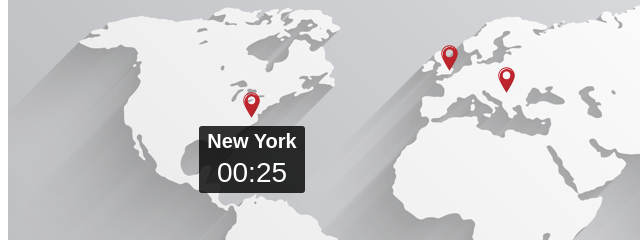
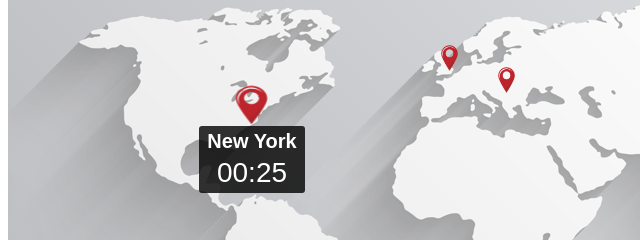
Before and after one commit to stakic-igor/kroon-map, a website: page index.html in a window 1280 px wide. Both pictures are taken after a click on the picture 371 px from the left and 413 px from the top of the page. Shown: the part 308-548 px from the top of the page, 120-760 px from the left. Drawn offline with nearby package versions, Linux system fonts and the light colour scheme.

Commit message:
Add state for pin

```diff
--- a/js/index.js
+++ b/js/index.js
@@ -8,9 +8,12 @@ $(document).ready(function() {
             target.on('click', function() {
                 if($($(this).data('time')).hasClass('location__time--show')) {
                     $(item).removeClass('location__time--show');
+                    $(this).removeClass('location--active');
                 } else {
                     $(item).removeClass('location__time--show');
                     $($(this).data('time')).addClass('location__time--show');
+                    $(target).removeClass('location--active');
+                    $(this).addClass('location--active');
                 }
             })
         }
@@ -20,6 +23,7 @@ $(document).ready(function() {
                 var target = e.target;
                 var closestItem = target.closest('.js-target');
                 if(!$(closestItem).is($(target))) {
+                    $(this).find('img').removeClass('location--active')
                     $(this).find(item).removeClass('location__time--show');
                 }
             });
--- a/scss/style.scss
+++ b/scss/style.scss
@@ -28,10 +28,14 @@ body {
         transition: all ease 180ms;
         display: inline-block;
         cursor: pointer;
-        &:hover{
+        &:hover {
             transform: scale(1.9, 1.5);
             transform-origin: center;
+            }
         }
+    &--active {
+        transform: scale(1.9, 1.5);
+        transform-origin: center;
     }
     &__time {
         background: rgba(0, 0, 0, .8);
```
Also changed, not shown: css/style.css.
